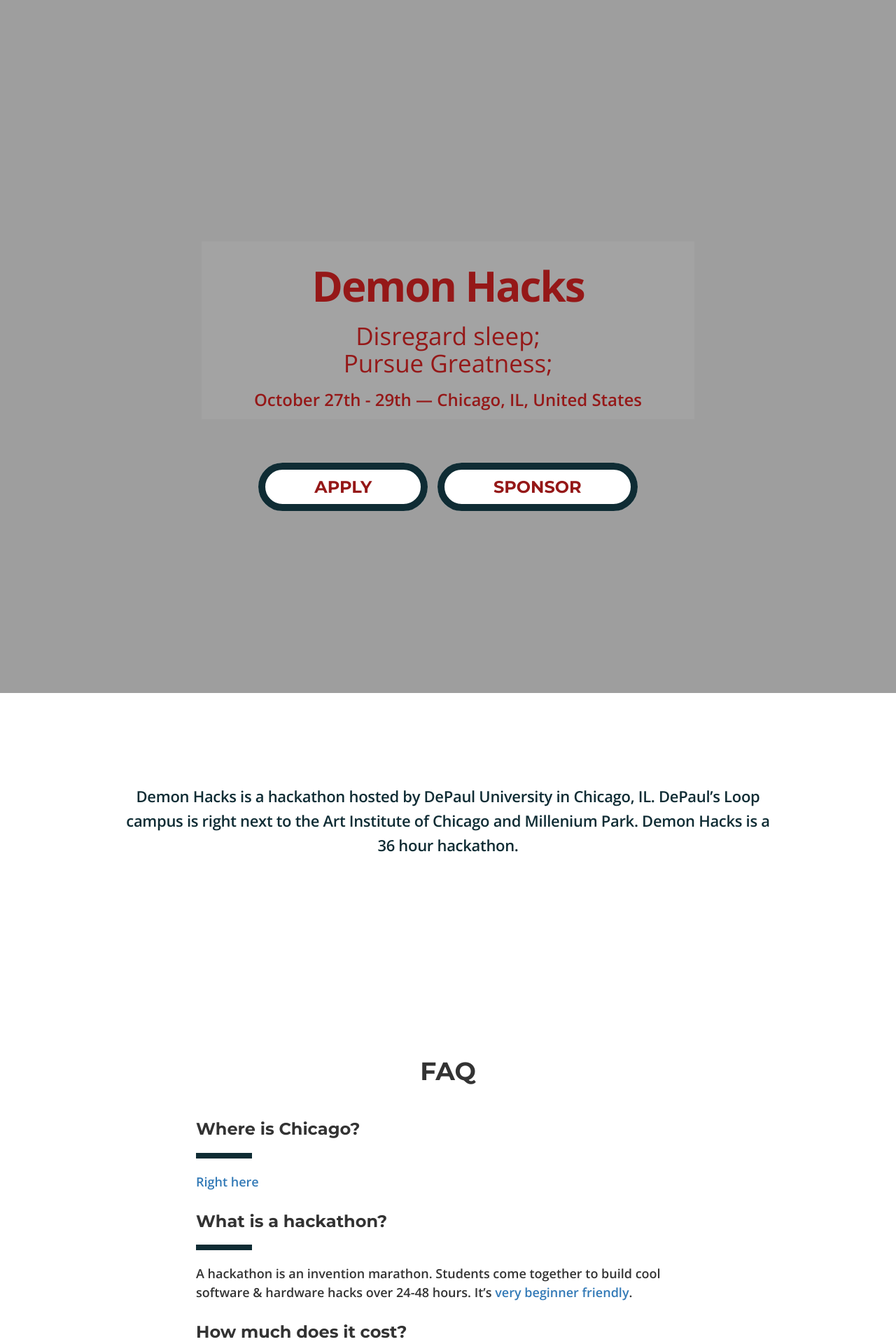
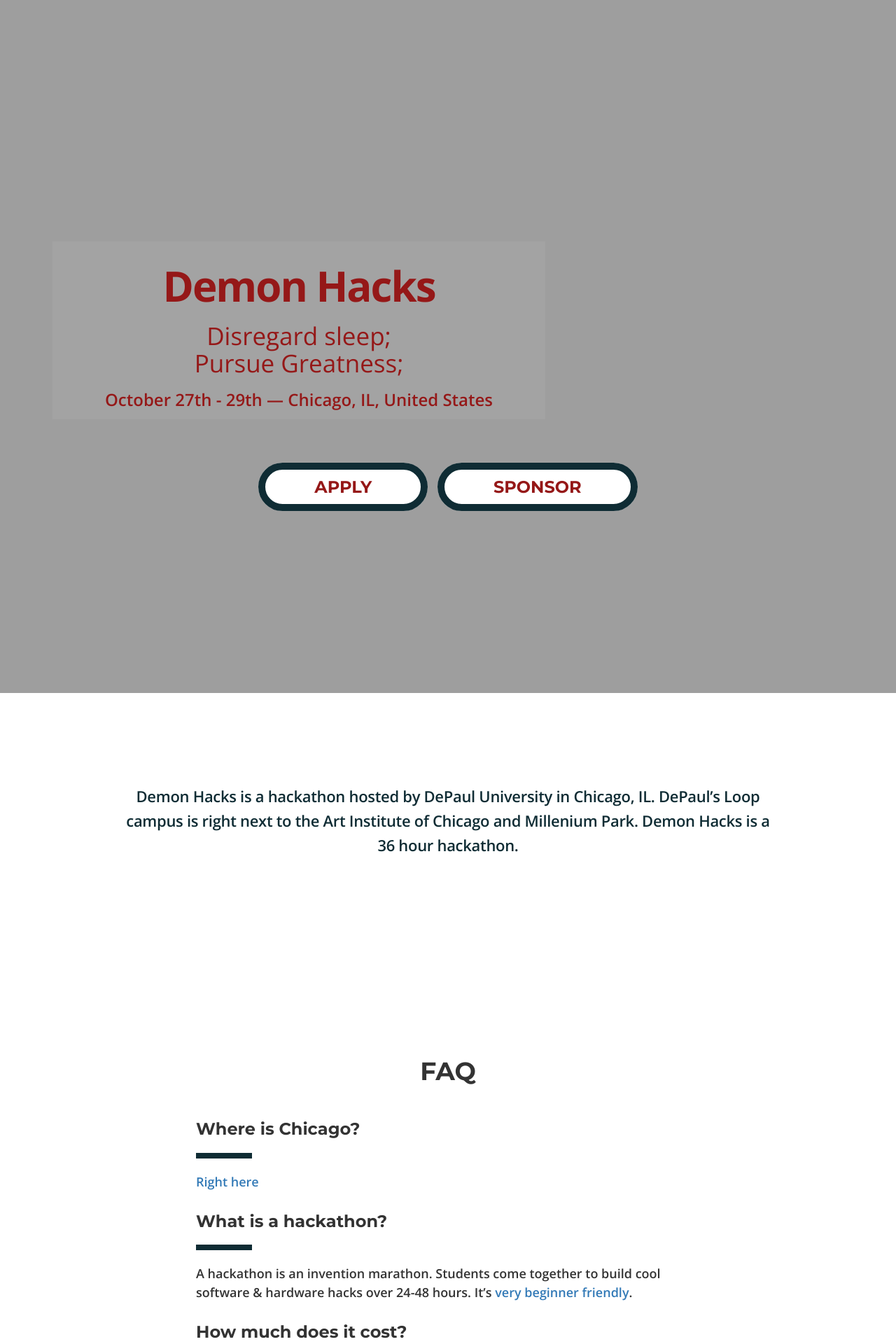
Before and after one commit to aoganezo/demonhacksTemp, a Jekyll site: the page built from index.html, in a window 1280 px wide. Shown: the top 1920 px of the page at 70% size. Built offline with Jekyll 4.4.1, drawn with Linux system fonts in a browser that asks for light colours; nearby versions of some CDN libraries; grey boxes are pictures that could not be loaded.

Commit message:
fuck u mlh

```diff
--- a/_includes/hero.html
+++ b/_includes/hero.html
@@ -1,6 +1,6 @@
 <section class="hero">
   <div class="wrapper text-center" style="background-color:">
-	<div class="topText" style="background: rgba(169,169,169,0.5); max-width:55%; margin:75px auto;">
+	<div class="topText" style="background: rgba(169,169,169,0.5); max-width:55%; margin:75px;">
 		<h1 rel="title">{{ site.event.name }}</h1>
 		<h2 rel="description">{{ site.event.description }}</h2>
 		<h3 rel="location">{{ site.event.date }} &mdash; {{ site.event.location }}</h3>
```
